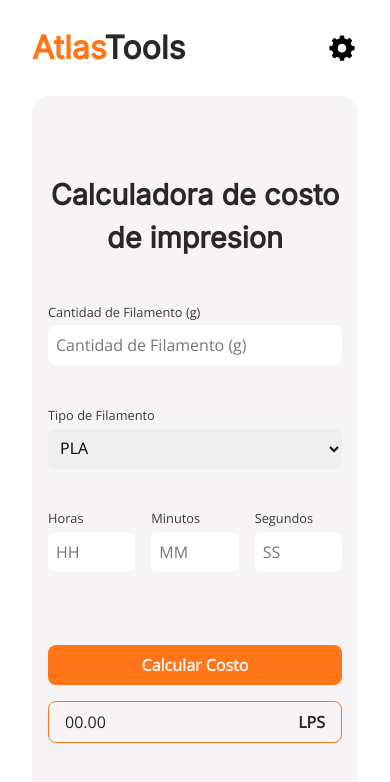
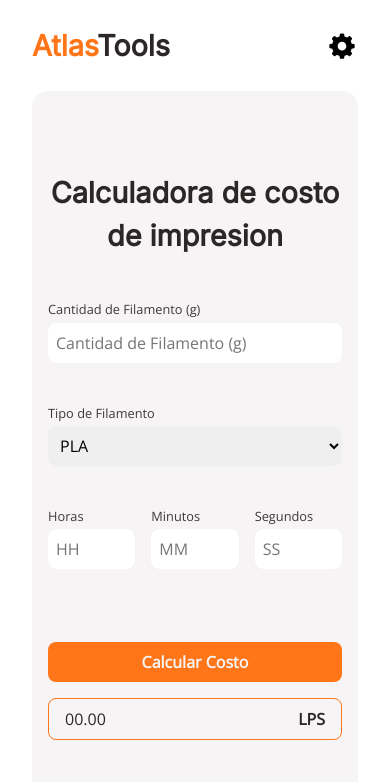
Before and after one commit to Mindmazing/3d-printing-cost-calculator, a website built with webpack: page src/template.html in a window 390 px wide. Built offline with nearby package versions, Linux system fonts and the light colour scheme.

Commit message:
lower font size of logo in phone screen

```diff
--- a/src/css/style.css
+++ b/src/css/style.css
@@ -197,6 +197,9 @@ select:focus {
   form > .form-row:nth-of-type(1) {
     flex-direction: column;
   }
+  #logo {
+    font-size: 1.8rem;
+  }
 }
 
 /* form pop up styles */
```
